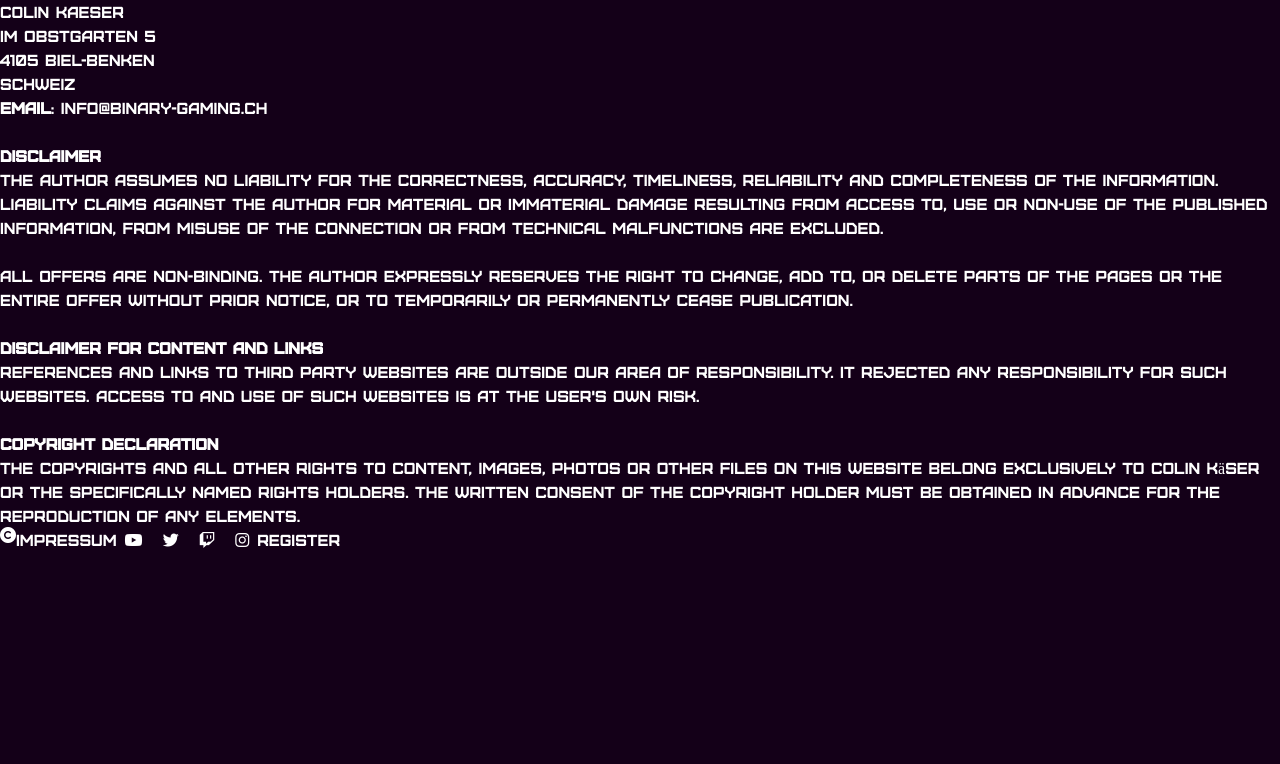
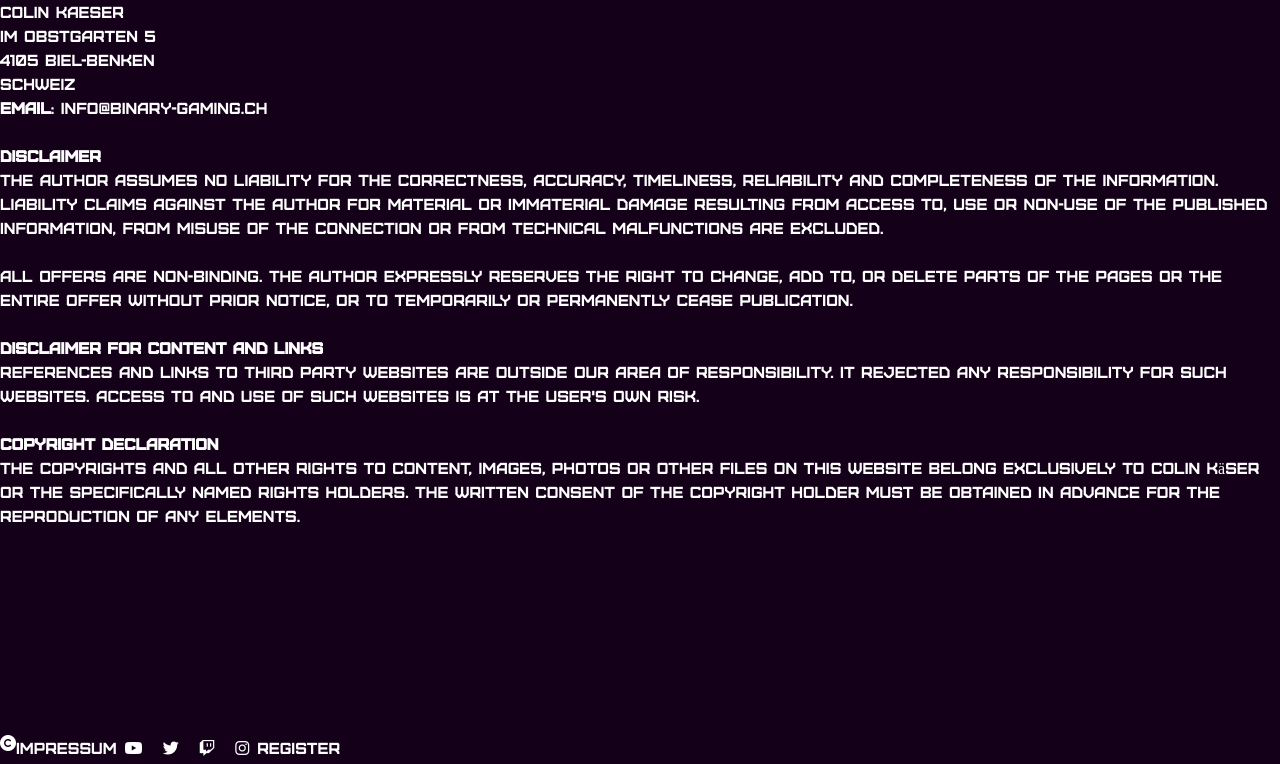
Before and after one commit to JonTron23/Binary, a PHP site: page /impressum.php in a window 1280 px wide. Shown: the part 57-821 px from the top of the page. Before the commit the page ends 605 px from the top, so only its background shows below. Run offline with PHP 8.4, Linux system fonts and the light colour scheme; some libraries are stand-ins or nearby versions.

Commit message:
Footer.php / Versuch Footer Stick to Bottom

```diff
--- a/files/css/style.css
+++ b/files/css/style.css
@@ -506,3 +506,9 @@ body.preloader-site {
     transform: translate(-50%, -50%);
     width: 120px;
 }
+#footer {
+  width: 100%;
+  height: 1%;
+  position: absolute;
+  bottom: 0;
+}
--- /dev/null
+++ b/footer.php
@@ -0,0 +1,14 @@
+<div id= "footer">
+        <footer class="flex">
+            <i class="fa-solid fa-copyright"></i>
+            <a href="impressum.php">Impressum</a>
+            <div class="socialIcons ">
+                <a href="" class="p-2"><i class="fa-brands fa-youtube"></i></a>
+                <a href="" class="p-2"><i class="fa-brands fa-twitter"></i></a>
+                <a href="" class="p-2"><i class="fa-brands fa-twitch"></i></a>
+                 <a href="" class="p-2"><i class="fa-brands fa-instagram"></i></a>
+                </div>
+
+         <a href="register.php" class="">REGISTER</a>
+        </footer>
+    </div>
--- a/impressum.php
+++ b/impressum.php
@@ -5,6 +5,7 @@ session_start();
 <!DOCTYPE html>
 <html lang="en">
 <head>
+    <script src="https://ajax.googleapis.com/ajax/libs/jquery/3.6.0/jquery.min.js"></script>
     <meta charset="UTF-8">
     <meta http-equiv="X-UA-Compatible" content="IE=edge">
     <meta name="viewport" content="width=device-width, initial-scale=1.0">
@@ -30,18 +31,12 @@ session_start();
             </ul>
         </nav>
     </header>
-    <p>Colin Kaeser<br/>Im Obstgarten 5<br/>4105 Biel-Benken<br/>Schweiz<br/><strong>Email</strong>: info@binary-gaming.ch<br/><br/><strong>Disclaimer</strong><br/>The author assumes no liability for the correctness, accuracy, timeliness, reliability and completeness of the information.<br/>Liability claims against the author for material or immaterial damage resulting from access to, use or non-use of the published information, from misuse of the connection or from technical malfunctions are excluded.<br/><br/>All offers are non-binding. The author expressly reserves the right to change, add to, or delete parts of the pages or the entire offer without prior notice, or to temporarily or permanently cease publication.<br/><br/><strong>Disclaimer for content and links</strong><br/>References and links to third party websites are outside our area of responsibility. It rejected any responsibility for such websites. Access to and use of such websites is at the user's own risk.<br/><br/><strong>Copyright declaration</strong><br/>The copyrights and all other rights to content, images, photos or other files on this website belong exclusively to Colin Käser or the specifically named rights holders. The written consent of the copyright holder must be obtained in advance for the reproduction of any elements.</p>
-    <footer class="flex">
-    <i class="fa-solid fa-copyright"></i>
-    <a href="impressum.php">Impressum</a>
-        <div class="socialIcons ">
-            <a href="" class="p-2"><i class="fa-brands fa-youtube"></i></a>
-            <a href="" class="p-2"><i class="fa-brands fa-twitter"></i></a>
-            <a href="" class="p-2"><i class="fa-brands fa-twitch"></i></a>
-            <a href="" class="p-2"><i class="fa-brands fa-instagram"></i></a>
-        </div>
+    <div id= "content">
+        <p>Colin Kaeser<br/>Im Obstgarten 5<br/>4105 Biel-Benken<br/>Schweiz<br/><strong>Email</strong>: info@binary-gaming.ch<br/><br/><strong>Disclaimer</strong><br/>The author assumes no liability for the correctness, accuracy, timeliness, reliability and completeness of the information.<br/>Liability claims against the author for material or immaterial damage resulting from access to, use or non-use of the published information, from misuse of the connection or from technical malfunctions are excluded.<br/><br/>All offers are non-binding. The author expressly reserves the right to change, add to, or delete parts of the pages or the entire offer without prior notice, or to temporarily or permanently cease publication.<br/><br/><strong>Disclaimer for content and links</strong><br/>References and links to third party websites are outside our area of responsibility. It rejected any responsibility for such websites. Access to and use of such websites is at the user's own risk.<br/><br/><strong>Copyright declaration</strong><br/>The copyrights and all other rights to content, images, photos or other files on this website belong exclusively to Colin Käser or the specifically named rights holders. The written consent of the copyright holder must be obtained in advance for the reproduction of any elements.</p>
+    </div>
 
-        <a href="register.php" class="">REGISTER</a>
-    </footer>
 </body>
 </html>
+<?php
+include_once('footer.php');
+?>
```
Also changed, not shown: index.php (+3 -12 lines).
